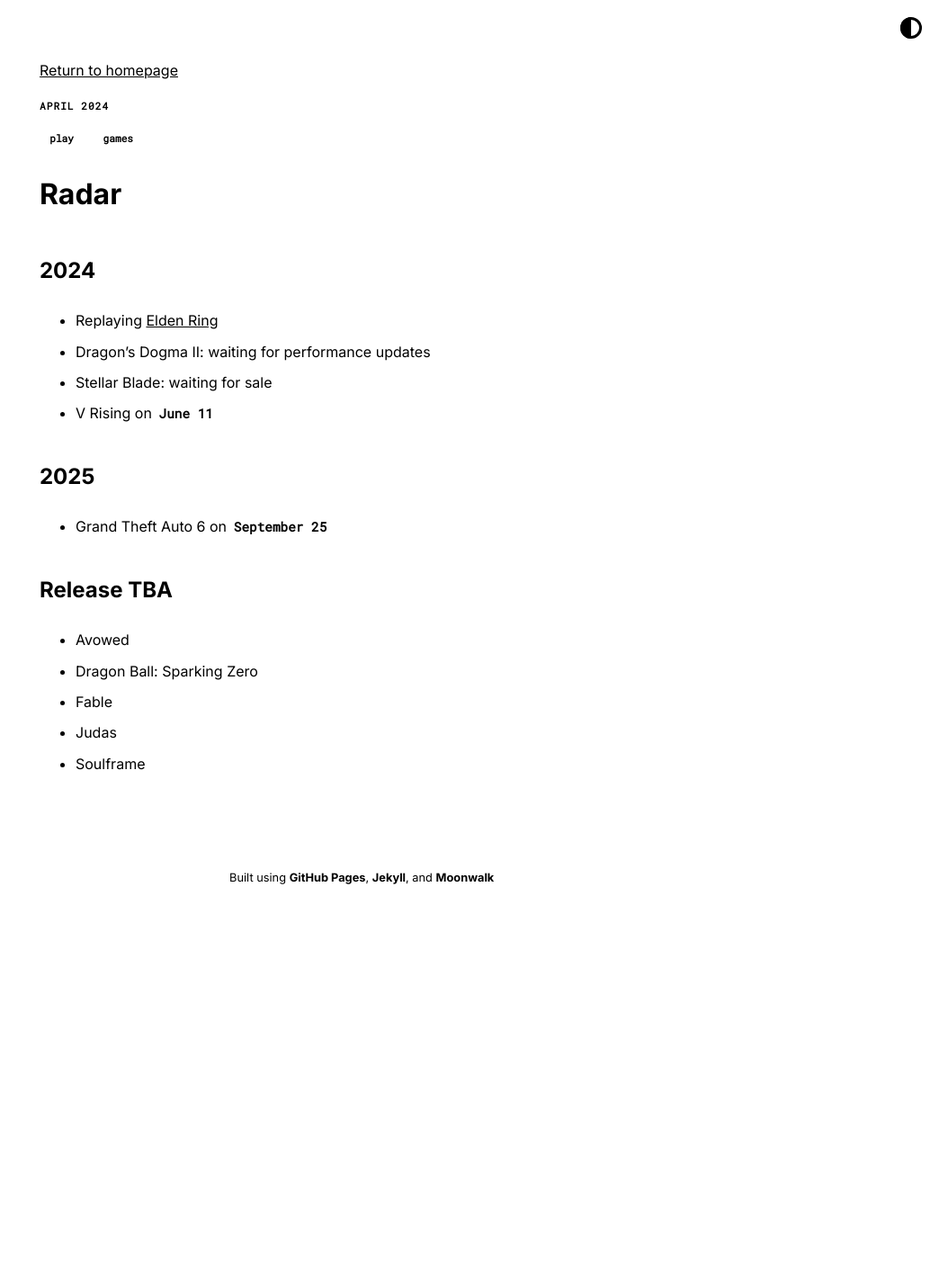
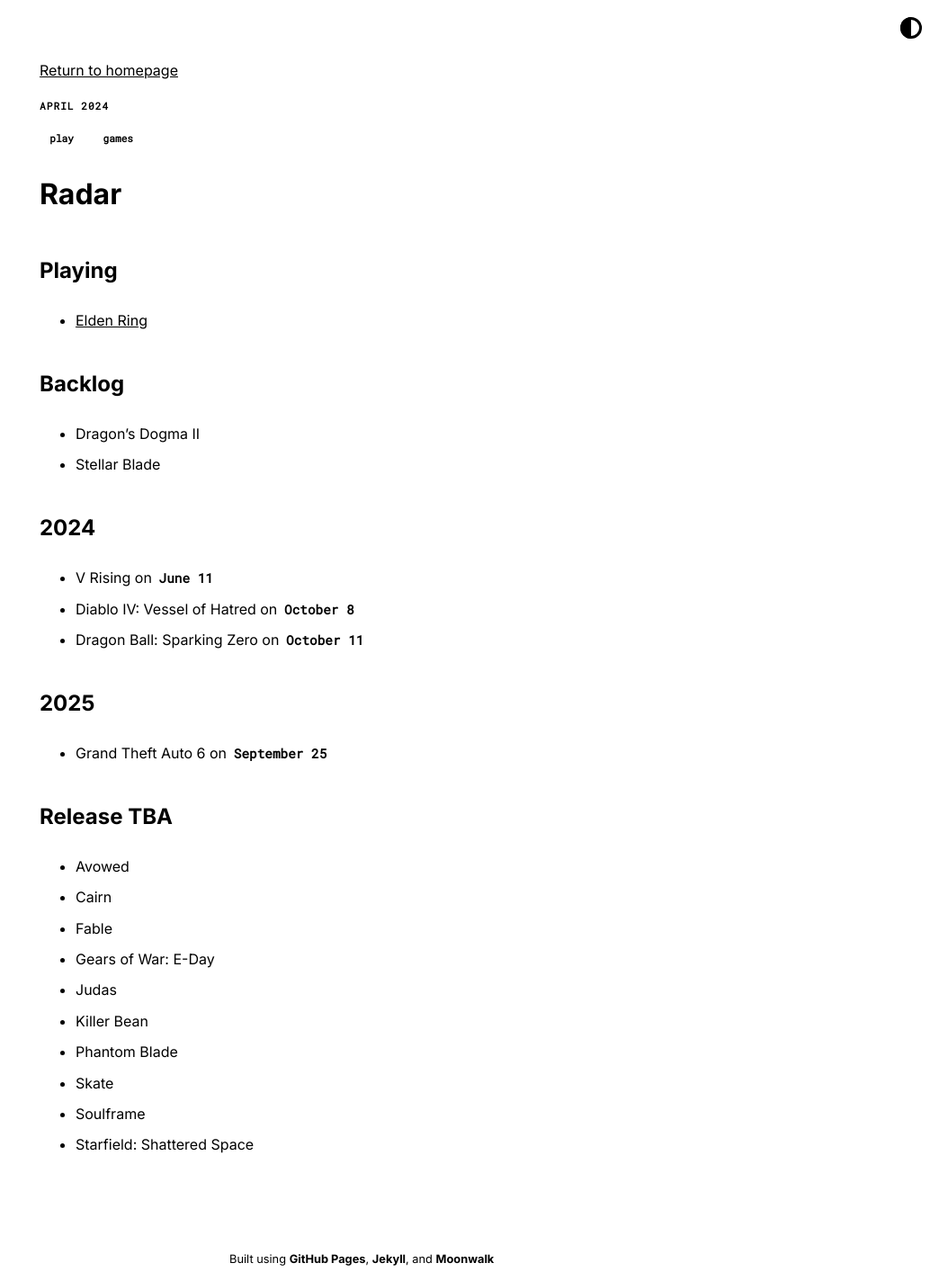
Before and after one commit to blakejacobus/blakejacobus.com, a Jekyll site: the page built from _posts/2024-04-05-radar.md, in a window 1280 px wide. Shown: the whole page at 90% size, without its empty margins (236-1280 px from the left). Built offline with Jekyll 4.4.1, drawn with Linux system fonts in a browser that asks for light colours; before the commit the page ends 1000 px from its top, so only the background shows below that.

Commit message:
radar, elden ring, recipes

```diff
--- a/_posts/2024-04-05-radar.md
+++ b/_posts/2024-04-05-radar.md
@@ -5,12 +5,20 @@
 
 # Radar
 
+## Playing
+
+- [Elden Ring](./elden-ring.md)
+
+## Backlog
+
+- Dragon's Dogma II
+- Stellar Blade
+
 ## 2024
 
-- Replaying [Elden Ring](./elden-ring.md)
-- Dragon's Dogma II: waiting for performance updates
-- Stellar Blade: waiting for sale
 - V Rising on `June 11`
+- Diablo IV: Vessel of Hatred on `October 8`
+- Dragon Ball: Sparking Zero on `October 11`
 
 ## 2025
 
@@ -19,7 +27,12 @@
 ## Release TBA
 
 - Avowed
-- Dragon Ball: Sparking Zero
+- Cairn
 - Fable
+- Gears of War: E-Day
 - Judas
+- Killer Bean
+- Phantom Blade
+- Skate
 - Soulframe
+- Starfield: Shattered Space
```
Also changed, not shown: _posts/2024-06-03-elden-ring.md (+11 -1 lines), _posts/2024-06-10-gnocchi-veggies.md (added, +29 -0 lines), _posts/2024-06-10-tostadas.md (added, +27 -0 lines), _drafts/2024-06-10-recipe-template.md (renamed from _drafts/2024-05-29-recipe-template.md).
